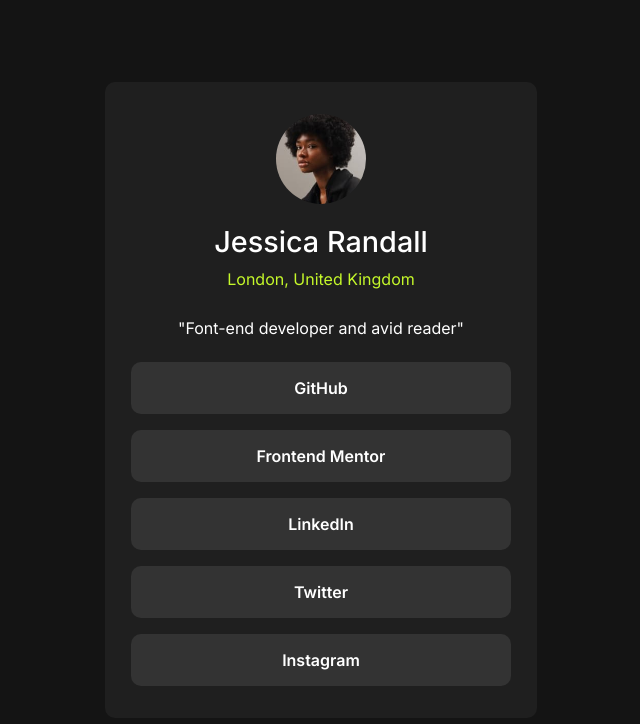
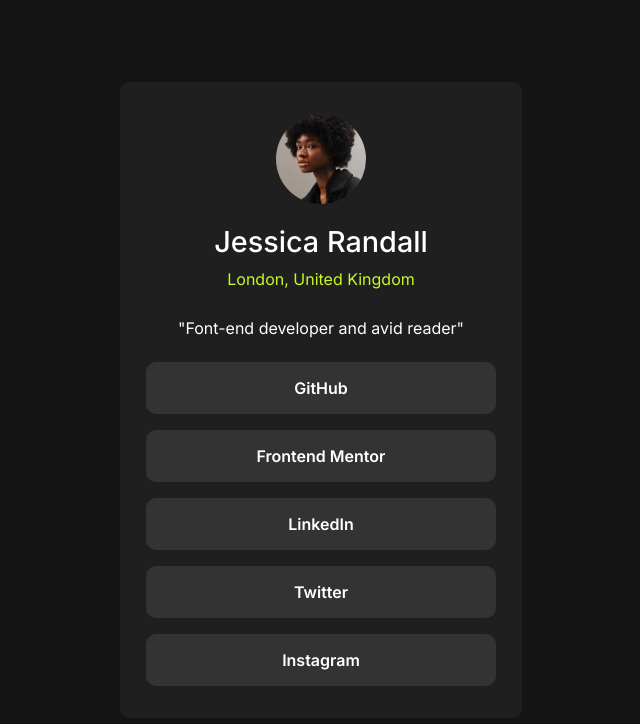
Before and after one commit to MarziaJalili/social-links-profile-main, a plain HTML site: page index.html in a window 1280 px wide. Shown: the whole page, without its empty margins (319-959 px from the left). Drawn offline with Linux system fonts and the light colour scheme.

Commit message:
changed tthe size of li elements

```diff
--- a/style.css
+++ b/style.css
@@ -124,6 +124,6 @@
 /* desktop */
 @media (min-width: 30em) {
     .links li {
-        width: 380px
+        width: 350px
     }
 }
```
